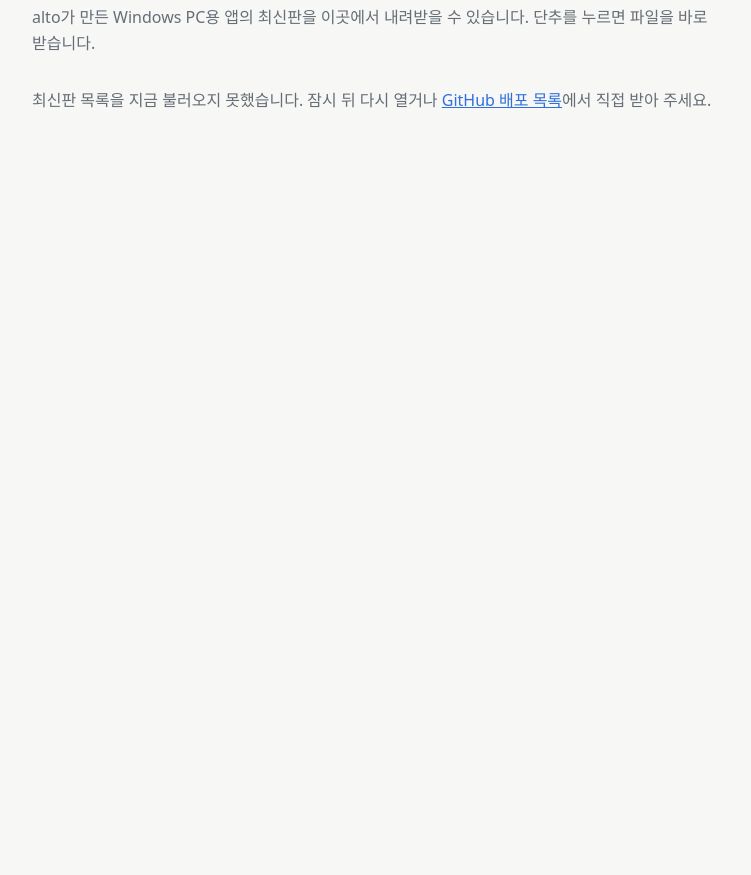
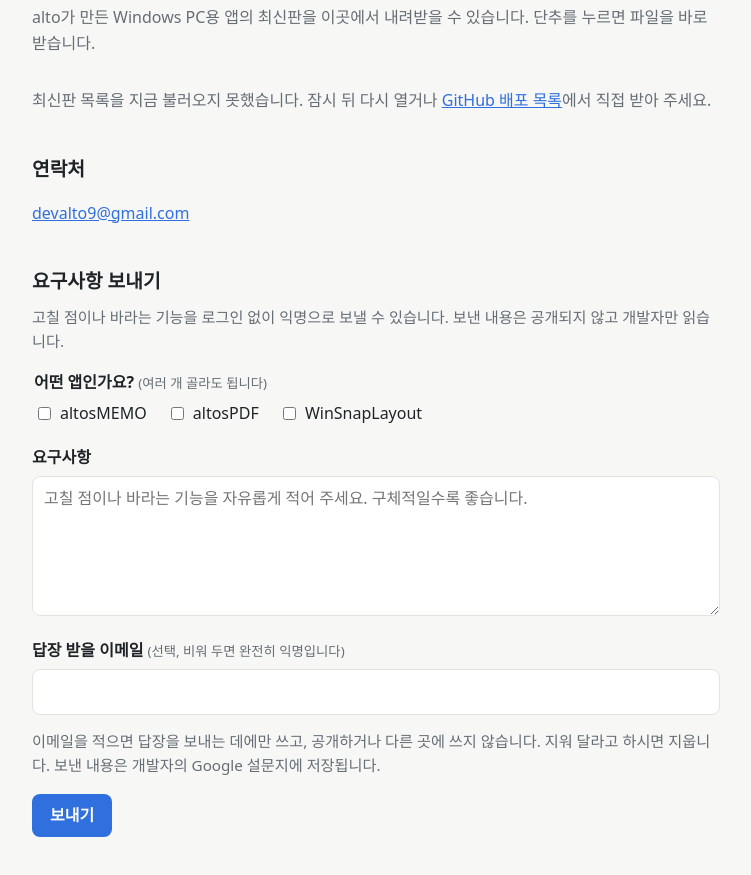
Before and after one commit to SKIN-CODE/releases, a plain HTML site: page index.html in a window 1280 px wide. Shown: the part 97-972 px from the top of the page, without its empty margins (264-1015 px from the left). Before the commit the page ends 800 px from the top, so only its background shows below. Drawn offline with Linux system fonts and the light colour scheme; no server answers.

Commit message:
다운로드 페이지: 연락처와 익명 요구사항 보내기 양식 추가
- 연락처(README와 같은 이메일)를 페이지 아래에 표시
- 로그인 없이 익명으로 보내는 요구사항 양식. 보낸 글은 개발자의 Google 설문지로 바로 들어가고 공개되지 않음(서버 없음)
- 답장 받을 이메일은 선택. 적으면 의견 끝에 붙여 보내고, 개인정보 안내 한 줄을 둠
- 자동 글쓰기 프로그램을 거르는 숨은 칸

Co-Authored-By: Claude Opus 5.5 <noreply@anthropic.com>

```diff
--- a/index.html
+++ b/index.html
@@ -69,6 +69,39 @@
   }
   .status { color: var(--muted); }
   .status a { color: var(--accent); }
+  h2.section { font-size: 1.2rem; margin: 40px 0 8px; }
+  .contact a, .note a { color: var(--accent); }
+  .note { color: var(--muted); margin: 0 0 16px; font-size: 0.95rem; }
+  form .field { margin-bottom: 14px; }
+  form label { display: block; font-weight: 600; margin-bottom: 6px; }
+  form label small { font-weight: 400; color: var(--muted); }
+  form select, form textarea, form input[type=email] {
+    width: 100%;
+    font: inherit;
+    color: var(--text);
+    background: var(--card);
+    border: 1px solid var(--line);
+    border-radius: 8px;
+    padding: 9px 11px;
+  }
+  form textarea { min-height: 140px; resize: vertical; }
+  form fieldset { border: 0; padding: 0; }
+  form legend { font-weight: 600; margin-bottom: 6px; padding: 0; }
+  form legend small { font-weight: 400; color: var(--muted); }
+  form label.check { display: inline-flex; align-items: center; gap: 6px; font-weight: 400; margin: 0 16px 4px 0; }
+  form button {
+    font: inherit;
+    font-weight: 600;
+    background: var(--accent);
+    color: var(--accent-text);
+    border: 0;
+    border-radius: 8px;
+    padding: 9px 18px;
+    cursor: pointer;
+  }
+  form button:disabled { opacity: 0.6; cursor: default; }
+  .trap { position: absolute; left: -9999px; }
+  #fb-result { margin-top: 12px; }
 </style>
 </head>
 <body>
@@ -77,6 +110,35 @@
   <p class="intro">alto가 만든 Windows PC용 앱의 최신판을 이곳에서 내려받을 수 있습니다. 단추를 누르면 파일을 바로 받습니다.</p>
   <div id="apps"><p class="status">최신판을 불러오는 중입니다…</p></div>
   <noscript><p class="status">이 페이지는 JavaScript가 필요합니다. <a href="https://github.com/SKIN-CODE/releases/releases">GitHub 배포 목록</a>에서 직접 받을 수 있습니다.</p></noscript>
+
+  <h2 class="section">연락처</h2>
+  <p class="contact"><a href="mailto:devalto9@gmail.com">devalto9@gmail.com</a></p>
+
+  <h2 class="section">요구사항 보내기</h2>
+  <p class="note">고칠 점이나 바라는 기능을 로그인 없이 익명으로 보낼 수 있습니다. 보낸 내용은 공개되지 않고 개발자만 읽습니다.</p>
+  <div id="fb-box">
+    <p class="status" id="fb-soon">준비 중입니다. 그동안은 위 연락처로 보내 주세요.</p>
+    <form id="fb-form" hidden>
+      <fieldset class="field" id="fb-apps">
+        <legend>어떤 앱인가요? <small>(여러 개 골라도 됩니다)</small></legend>
+        <label class="check"><input type="checkbox" name="fb-app" value="altosMEMO"> altosMEMO</label>
+        <label class="check"><input type="checkbox" name="fb-app" value="altosPDF"> altosPDF</label>
+        <label class="check"><input type="checkbox" name="fb-app" value="WinSnapLayout"> WinSnapLayout</label>
+      </fieldset>
+      <div class="field">
+        <label for="fb-body">요구사항</label>
+        <textarea id="fb-body" required maxlength="5000" placeholder="고칠 점이나 바라는 기능을 자유롭게 적어 주세요. 구체적일수록 좋습니다."></textarea>
+      </div>
+      <div class="field">
+        <label for="fb-email">답장 받을 이메일 <small>(선택, 비워 두면 완전히 익명입니다)</small></label>
+        <input type="email" id="fb-email" autocomplete="email">
+      </div>
+      <input type="text" id="fb-trap" class="trap" tabindex="-1" autocomplete="off" aria-hidden="true">
+      <p class="note">이메일을 적으면 답장을 보내는 데에만 쓰고, 공개하거나 다른 곳에 쓰지 않습니다. 지워 달라고 하시면 지웁니다. 보낸 내용은 개발자의 Google 설문지에 저장됩니다.</p>
+      <button type="submit" id="fb-send">보내기</button>
+      <p class="status" id="fb-result" role="status"></p>
+    </form>
+  </div>
 </main>
 <script>
 (function () {
@@ -200,6 +262,59 @@
 
   loadReleases().then(render).catch(fail);
 })();
+
+(function () {
+  "use strict";
+
+  // 요구사항 보내기: 개발자의 Google 설문지 「alto의 App에 의견 보내기」로 바로 보냅니다(서버 없음).
+  // 설문지 질문을 바꾸면 entry 번호와 앱 선택지(위 체크박스 value)를 설문지와 똑같이 맞춰야 합니다.
+  // 답장 받을 이메일은 설문지에 따로 질문이 없어서, 적은 경우 의견 끝에 붙여 보냅니다.
+  var FORM = {
+    action: "https://docs.google.com/forms/d/e/1FAIpQLSdb0eD7PL-BMx1nm0_X65dcJrjxanjL27ouYUPXHl91AYl2eg/formResponse",
+    view:   "https://docs.google.com/forms/d/e/1FAIpQLSdb0eD7PL-BMx1nm0_X65dcJrjxanjL27ouYUPXHl91AYl2eg/viewform",
+    app:  "entry.1654047421",   // 앱을 골라 주세요. (체크박스, 필수)
+    body: "entry.1407611722"    // 의견을 자유롭게 적어 주세요. (장문형, 필수)
+  };
+  if (!FORM.action || !FORM.app || !FORM.body) return;
+
+  var form = document.getElementById("fb-form");
+  var result = document.getElementById("fb-result");
+  var send = document.getElementById("fb-send");
+  document.getElementById("fb-soon").hidden = true;
+  form.hidden = false;
+
+  form.addEventListener("submit", function (ev) {
+    ev.preventDefault();
+    var apps = [].slice.call(form.querySelectorAll('input[name="fb-app"]:checked')).map(function (c) { return c.value; });
+    var body = document.getElementById("fb-body").value.trim();
+    var email = document.getElementById("fb-email").value.trim();
+    if (!apps.length) { result.textContent = "앱을 하나 이상 골라 주세요."; return; }
+    if (!body) { result.textContent = "요구사항을 적어 주세요."; return; }
+    if (document.getElementById("fb-trap").value) { result.textContent = "보냈습니다. 고맙습니다."; form.reset(); return; }
+
+    var data = new URLSearchParams();
+    apps.forEach(function (a) { data.append(FORM.app, a); });
+    data.append(FORM.body, email ? body + "\n\n[답장 받을 이메일] " + email : body);
+
+    send.disabled = true;
+    result.textContent = "보내는 중입니다…";
+    fetch(FORM.action, { method: "POST", mode: "no-cors", body: data })
+      .then(function () {
+        result.textContent = "보냈습니다. 고맙습니다.";
+        form.reset();
+      })
+      .catch(function () {
+        result.textContent = "보내지 못했습니다. 잠시 뒤 다시 시도하거나 위 연락처로 보내 주세요.";
+        if (FORM.view) {
+          var a = document.createElement("a");
+          a.href = FORM.view; a.target = "_blank"; a.rel = "noopener";
+          a.textContent = " 설문지에서 직접 보내기";
+          result.appendChild(a);
+        }
+      })
+      .then(function () { send.disabled = false; });
+  });
+})();
 </script>
 </body>
 </html>
```
